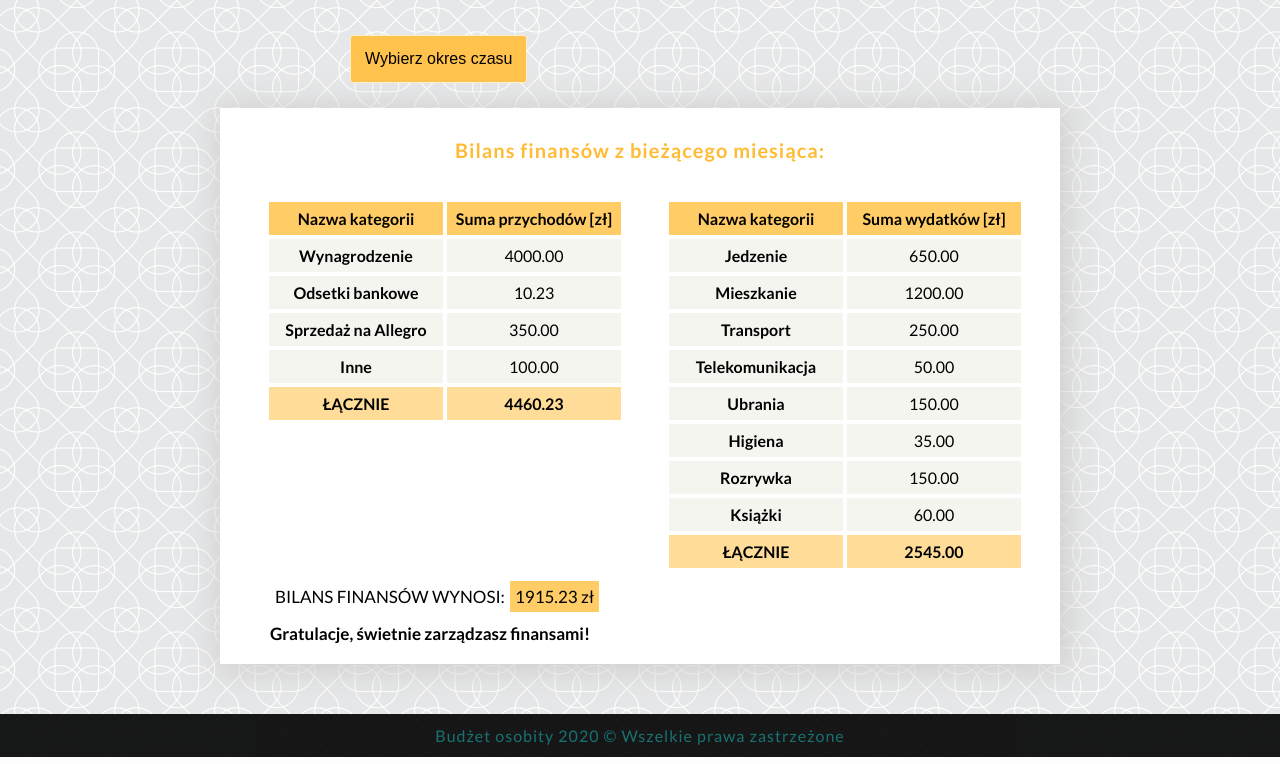
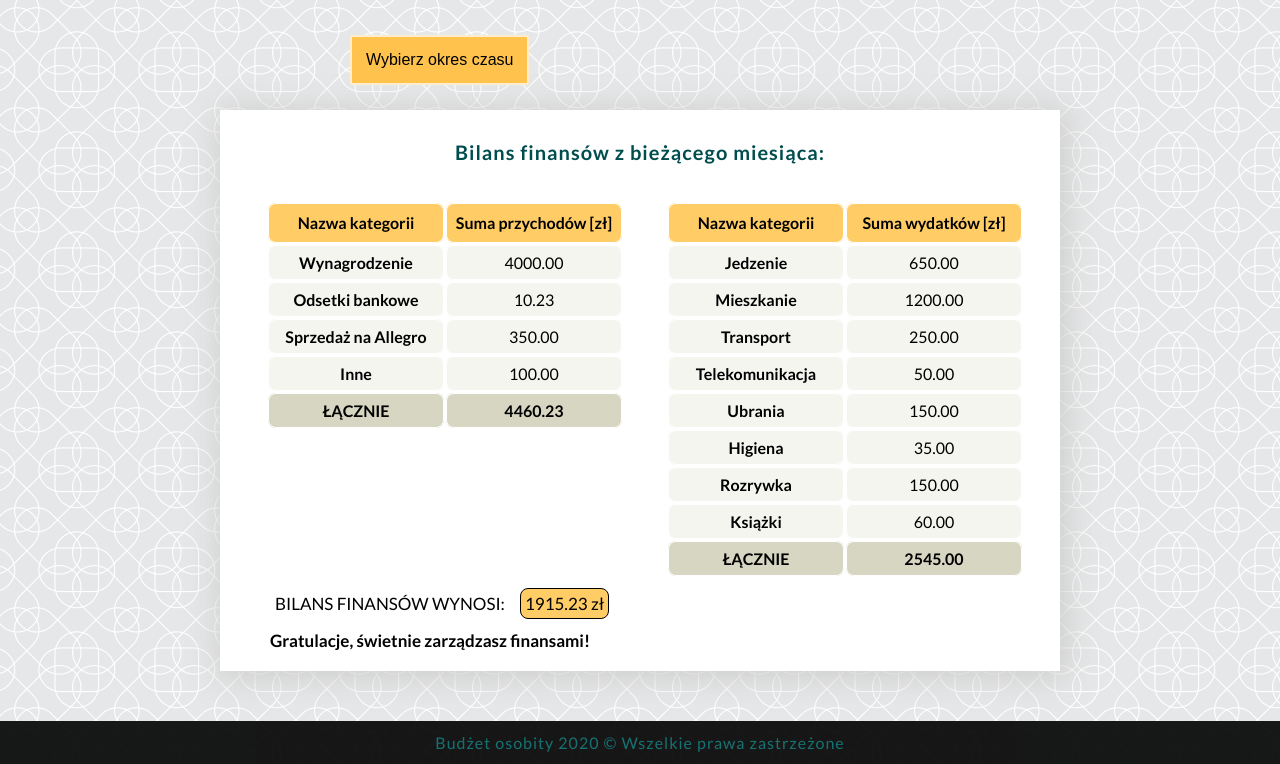
Before and after one commit to ptkontek/Aplikacja-budzet-osobisty, a PHP site: page /bilans.html in a window 1280 px wide. Shown: the part 107-871 px from the top of the page. Run offline with PHP 8.4, Linux system fonts and the light colour scheme.

Commit message:
Correctrions in the loog of the website

```diff
--- a/bilans.html
+++ b/bilans.html
@@ -52,11 +52,11 @@
 
 		<div class="content" style="width:800px;" >
 			<article>
-				<h4 style="color: #ffbb33;"> Bilans finansów z bieżącego miesiąca: </h4>
+				<h4> Bilans finansów z bieżącego miesiąca: </h4>
 				<div class="tab">
 					<table class="table">
 						<thead>
-						  <tr> <th>Nazwa kategorii <th>Suma przychodów [zł]
+						  <tr style="height:40px;"> <th>Nazwa kategorii <th>Suma przychodów [zł]
 
 						</thead>
 						<tbody>
@@ -64,7 +64,7 @@
 						  <tr> <th>Odsetki bankowe <td>10.23
 						  <tr> <th>Sprzedaż na Allegro <td>350.00
 						  <tr> <th>Inne <td>100.00
-						   <tr style="background-color:#ffdd99;"> <th>ŁĄCZNIE<th>4460.23
+						   <tr style="background-color: #d6d6c2;"> <th>ŁĄCZNIE<th>4460.23
 						</tbody>
 					</table>
 
@@ -72,7 +72,7 @@
 				<div class="tab">
 					<table class="table">
 						<thead>
-						  <tr><th>Nazwa kategorii<th>Suma wydatków [zł]
+						  <tr style="height:40px;"><th>Nazwa kategorii<th>Suma wydatków [zł]
 						</thead>
 						<tbody>
 						  <tr><th>Jedzenie<td>650.00
@@ -83,7 +83,7 @@
 						  <tr><th>Higiena<td>35.00
 						  <tr><th>Rozrywka<td>150.00
 						  <tr><th>Książki<td>60.00
-						  <tr style="background-color: #ffdd99;"> <th>ŁĄCZNIE<th>2545.00
+						  <tr style="background-color: #d6d6c2;"> <th>ŁĄCZNIE<th>2545.00
 						</tbody>
 					</table>
 
--- a/style.css
+++ b/style.css
@@ -373,7 +373,7 @@ fieldset .row
   border: none;
   cursor: pointer;
   border-radius: 3px;
-  border: 1px solid #ffeecc;
+  border: 2px solid #ffeecc;
 }
 
 .dropdown
@@ -388,7 +388,7 @@ fieldset .row
 {
   display: none;
   position: absolute;
-  background-color: #ffcc66;
+  background-color:#ffd480;
   min-width: 170px;
   z-index: 1;
   list-style-type: none;
@@ -397,9 +397,9 @@ fieldset .row
   display: none;
   border-radius: 3px;
   left:0;
-  top: 47px;
-    border-radius: 3px;
-  border: 1px solid #ffeecc;
+  top: 48px;
+  border-radius: 8px;
+  border: 2px solid #ffeecc;
 }
 
 .dropdown-content a
@@ -413,11 +413,14 @@ fieldset .row
 }
 
 /* Change color of dropdown links on hover */
-.dropdown-content a:hover
+.dropdown-content a:hover,
+.dropdown-content >.active,
+.dropdown-content >.active a
 {
 	background-color: #ffbb33;
 	color: #ffeecc;
 	font-size:15px;
+	border-radius: 8px;
 
 }
 
@@ -426,13 +429,11 @@ fieldset .row
 {
   display: block;
   opacity: 0.9;
-
 }
 
 .dropdown:hover .dropbtn
 {
 	background-color: #ffbb33;
-
 }
 .tab
 {
@@ -450,6 +451,7 @@ fieldset .row
 	margin-left:16px;
 	margin-right:16px;
 }
+
 thead
 {
 	background-color: #ffcc66;
@@ -465,6 +467,8 @@ th, td
 	border: 1px solid white;
 	padding: 7px;
 	min-width:160px;
+	border-radius: 8px;
+
 }
 
 .outcome
@@ -477,9 +481,14 @@ th, td
 
 .score
 {
+	font-size: 17px;
 	background-color:  #ffcc66;
 	float: left;
-	padding: 5px;
+	padding: 4px;
+	margin-left:10px;
+	border-radius: 8px;
+	border: 1px solid black;
+
 }
 
 #footer
```
